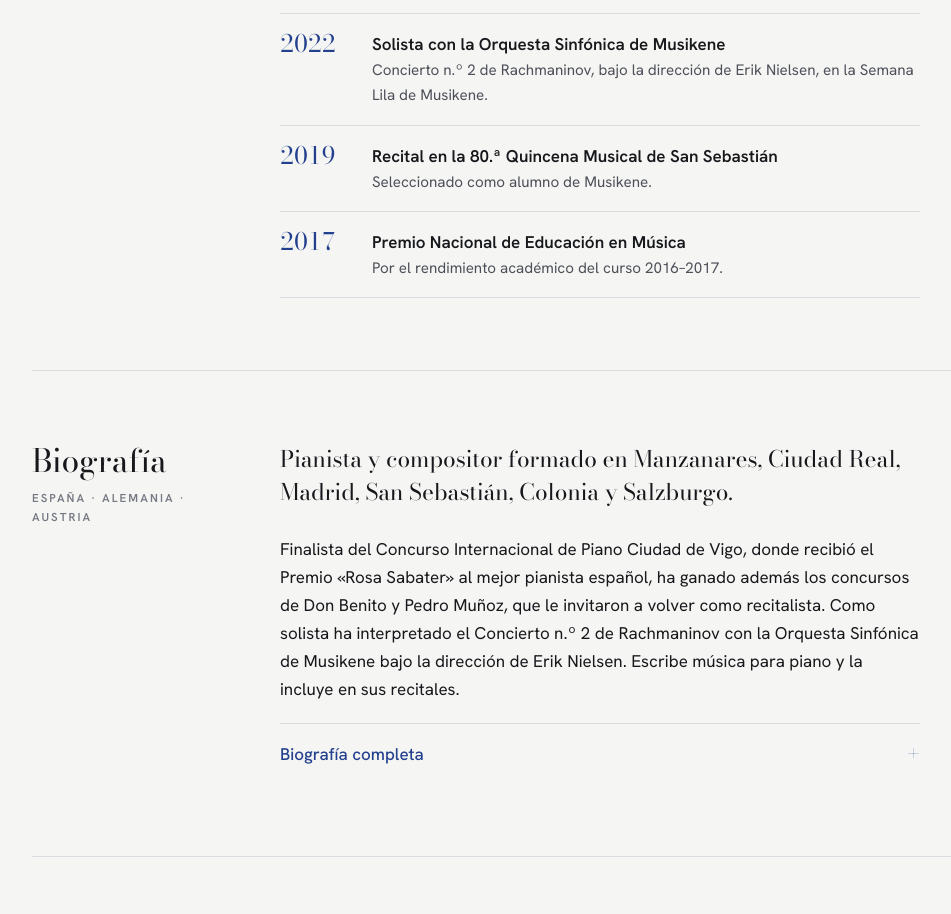
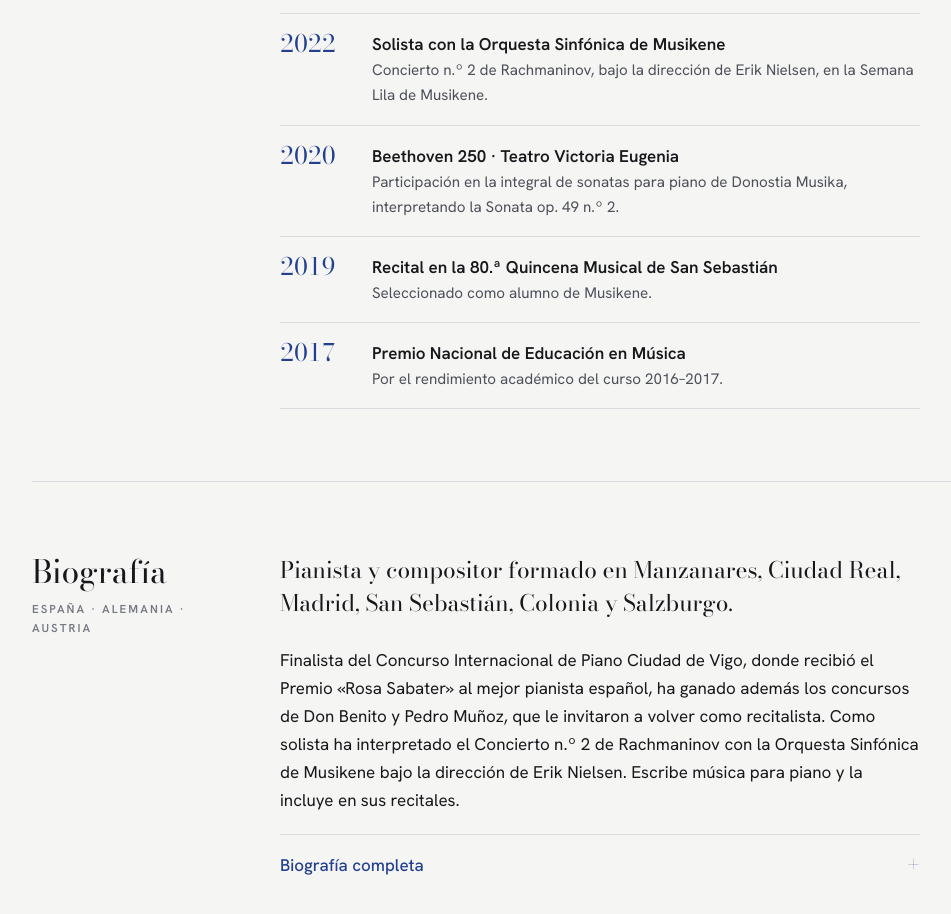
Before and after one commit to albertjafe/alberto-abengozar, a plain HTML site: page index.html in a window 1280 px wide. Shown: the part 1324-2238 px from the top of the page, without its empty margins (32-983 px from the left). Drawn offline with nearby package versions, Linux system fonts and the light colour scheme.

Commit message:
Add Beethoven 250 Victoria Eugenia performance

```diff
--- a/index.html
+++ b/index.html
@@ -249,6 +249,7 @@ footer { background: var(--stage); color: var(--stage-muted); font-size: 0.85rem
       <li><time datetime="2024">2024</time><div data-i18n="hl2024"><b>Primer Premio del Concurso Nacional de Piano «Ciudad de Don Benito»</b><span>Y Primer Premio y Mención de Honor en el I Concurso de Música de Pedro Muñoz.</span></div></li>
       <li><time datetime="2023">2023</time><div data-i18n="hl2023"><b>Premio al mejor intérprete castellanomanchego</b><span>XLII Concurso Nacional de Jóvenes Pianistas «Ciudad de Albacete».</span></div></li>
       <li><time datetime="2022">2022</time><div data-i18n="hl2022"><b>Solista con la Orquesta Sinfónica de Musikene</b><span>Concierto n.º 2 de Rachmaninov, bajo la dirección de Erik Nielsen, en la Semana Lila de Musikene.</span></div></li>
+      <li><time datetime="2020">2020</time><div data-i18n="hl2020"><b>Beethoven 250 · Teatro Victoria Eugenia</b><span>Participación en la integral de sonatas para piano de Donostia Musika, interpretando la Sonata op. 49 n.º 2.</span></div></li>
       <li><time datetime="2019">2019</time><div data-i18n="hl2019"><b>Recital en la 80.ª Quincena Musical de San Sebastián</b><span>Seleccionado como alumno de Musikene.</span></div></li>
       <li><time datetime="2017">2017</time><div data-i18n="hl2017"><b>Premio Nacional de Educación en Música</b><span>Por el rendimiento académico del curso 2016–2017.</span></div></li>
     </ol>
@@ -264,7 +265,7 @@ footer { background: var(--stage); color: var(--stage-muted); font-size: 0.85rem
         <div id="bio-text">
           <p data-i18n="bio1">Alberto Abengózar Calonge (Manzanares, Ciudad Real, 1999) continúa sus estudios en la Universidad Mozarteum de Salzburgo con Claudio Martínez-Mehner, con quien completó previamente el Máster en Piano en la Hochschule für Musik und Tanz de Colonia, donde trabajó también con Nina Tichman. Ha recibido además clases magistrales de Robert Levin y Alexander Melnikov.</p>
           <p data-i18n="bio2">En 2025 fue uno de los cinco finalistas del IX Concurso Internacional de Piano Ciudad de Vigo, donde obtuvo el Premio «Rosa Sabater» al mejor pianista español, y en 2026 volvió a alcanzar la fase final de su X edición. En 2024 ganó el Primer Premio del Concurso Nacional de Piano «Ciudad de Don Benito» y el Primer Premio y la Mención de Honor del I Concurso de Música de Pedro Muñoz, y en la siguiente edición de ambos ofreció un recital como ganador; en Don Benito, el recital de apertura del concurso. En 2023 recibió el premio al mejor intérprete castellanomanchego en el XLII Concurso Nacional de Jóvenes Pianistas «Ciudad de Albacete». Ha sido premiado también en los concursos de Sigüenza, Leganés y Sevilla.</p>
-          <p data-i18n="bio3">Inició sus estudios en la Escuela Municipal de Música «Guillermo Calero» de Manzanares y los continuó con Alfredo Bravo en el Conservatorio Profesional «Marcos Redondo» de Ciudad Real, donde obtuvo el Premio Extraordinario de Enseñanzas Artísticas Profesionales de Castilla-La Mancha y el Premio Nacional de Educación al rendimiento académico en Música. Más tarde estudió con Iván Cítera en la Universidad Alfonso X el Sabio de Madrid y realizó los estudios superiores en Musikene (San Sebastián) con Marta Zabaleta. Allí fue seleccionado en 2019 para ofrecer un recital en la 80.ª edición de la Quincena Musical de San Sebastián y ganó el concurso de solistas del centro, con el que interpretó en 2022 el Concierto n.º 2 de Rachmaninov junto a la Orquesta Sinfónica de Musikene, dirigida por Erik Nielsen. Posteriormente amplió su formación en Madrid con Luis Fernando Pérez.</p>
+          <p data-i18n="bio3">Inició sus estudios en la Escuela Municipal de Música «Guillermo Calero» de Manzanares y los continuó con Alfredo Bravo en el Conservatorio Profesional «Marcos Redondo» de Ciudad Real, donde obtuvo el Premio Extraordinario de Enseñanzas Artísticas Profesionales de Castilla-La Mancha y el Premio Nacional de Educación al rendimiento académico en Música. Más tarde estudió con Iván Cítera en la Universidad Alfonso X el Sabio de Madrid y realizó los estudios superiores en Musikene (San Sebastián) con Marta Zabaleta. Allí fue seleccionado en 2019 para ofrecer un recital en la 80.ª edición de la Quincena Musical de San Sebastián. En 2020 participó en el ciclo conmemorativo del 250.º aniversario del nacimiento de Beethoven de Donostia Musika, interpretando la Sonata op. 49 n.º 2 en el Teatro Victoria Eugenia de San Sebastián. Ganó además el concurso de solistas del centro, con el que interpretó en 2022 el Concierto n.º 2 de Rachmaninov junto a la Orquesta Sinfónica de Musikene, dirigida por Erik Nielsen. Posteriormente amplió su formación en Madrid con Luis Fernando Pérez.</p>
           <p data-i18n="bio4">Ha actuado como solista y en formaciones de cámara en España, Alemania, Francia y Hungría. Como compositor, escribe principalmente para piano solo y ha interpretado obra propia en sus recitales en España y Alemania. Trabaja además en la transcripción al piano de música española.</p>
         </div>
         <div class="bio-tools">
@@ -399,6 +400,7 @@ footer { background: var(--stage); color: var(--stage-muted); font-size: 0.85rem
       hl2024: '<b>First Prize, “Ciudad de Don Benito” National Piano Competition</b><span>Also First Prize and an Honourable Mention at the 1st Pedro Muñoz Music Competition.</span>',
       hl2023: '<b>Prize for the best performer from Castilla-La Mancha</b><span>42nd “Ciudad de Albacete” National Competition for Young Pianists.</span>',
       hl2022: '<b>Soloist with the Musikene Symphony Orchestra</b><span>Rachmaninoff’s Piano Concerto No. 2, conducted by Erik Nielsen, during Musikene’s Semana Lila.</span>',
+      hl2020: '<b>Beethoven 250 · Victoria Eugenia Theatre</b><span>Participation in Donostia Musika’s complete Beethoven piano-sonata cycle, performing Sonata Op. 49 No. 2.</span>',
       hl2019: '<b>Recital at the 80th Quincena Musical de San Sebastián</b><span>Selected as a student of Musikene.</span>',
       hl2017: '<b>National Education Award in Music</b><span>For academic achievement in the 2016–2017 school year.</span>',
       bioTitle: 'Biography', bioLabel: 'Spain · Germany · Austria',
@@ -407,7 +409,7 @@ footer { background: var(--stage); color: var(--stage-muted); font-size: 0.85rem
       bioMore: 'Full biography',
       bio1: 'Alberto Abengózar Calonge (Manzanares, Ciudad Real, 1999) is continuing his studies at the Mozarteum University Salzburg with Claudio Martínez-Mehner, with whom he previously completed his Master’s degree in Piano at the Hochschule für Musik und Tanz Köln, where he also worked with Nina Tichman. He has taken masterclasses with Robert Levin and Alexander Melnikov.',
       bio2: 'In 2025 he was one of the five finalists of the 9th Ciudad de Vigo International Piano Competition, where he received the “Rosa Sabater” Prize for the best Spanish pianist, and in 2026 he again reached the final stage of its 10th edition. In 2024 he won First Prize at the “Ciudad de Don Benito” National Piano Competition, as well as First Prize and an Honourable Mention at the 1st Pedro Muñoz Music Competition, and the following year he returned to both competitions to give a winner’s recital; in Don Benito, the competition’s opening recital. In 2023 he received the prize for the best performer from Castilla-La Mancha at the 42nd “Ciudad de Albacete” National Competition for Young Pianists. He has also won prizes at competitions in Sigüenza, Leganés and Seville.',
-      bio3: 'He began his studies at the “Guillermo Calero” Municipal Music School in Manzanares and continued them with Alfredo Bravo at the “Marcos Redondo” Conservatory in Ciudad Real, where he received the Extraordinary Prize for Professional Arts Education of Castilla-La Mancha and the National Education Award for academic achievement in music. He later studied with Iván Cítera at Alfonso X el Sabio University in Madrid and completed his higher studies at Musikene (San Sebastián) with Marta Zabaleta. There he was selected in 2019 to give a recital at the 80th Quincena Musical de San Sebastián, and he won the school’s soloist competition, which led to his 2022 performance of Rachmaninoff’s Piano Concerto No. 2 with the Musikene Symphony Orchestra under Erik Nielsen. He went on to study in Madrid with Luis Fernando Pérez.',
+      bio3: 'He began his studies at the “Guillermo Calero” Municipal Music School in Manzanares and continued them with Alfredo Bravo at the “Marcos Redondo” Conservatory in Ciudad Real, where he received the Extraordinary Prize for Professional Arts Education of Castilla-La Mancha and the National Education Award for academic achievement in music. He later studied with Iván Cítera at Alfonso X el Sabio University in Madrid and completed his higher studies at Musikene (San Sebastián) with Marta Zabaleta. There he was selected in 2019 to give a recital at the 80th Quincena Musical de San Sebastián. In 2020 he took part in Donostia Musika’s cycle marking the 250th anniversary of Beethoven’s birth, performing Sonata Op. 49 No. 2 at the Victoria Eugenia Theatre in San Sebastián. He also won the school’s soloist competition, which led to his 2022 performance of Rachmaninoff’s Piano Concerto No. 2 with the Musikene Symphony Orchestra under Erik Nielsen. He went on to study in Madrid with Luis Fernando Pérez.',
       bio4: 'He has performed as a soloist and chamber musician in Spain, Germany, France and Hungary. As a composer he writes mainly for solo piano and has performed his own works in recitals in Spain and Germany. He is also working on piano transcriptions of Spanish music.',
       copyBio: 'Copy biography', copyBioNote: 'For concert programmes and press releases.',
       videosTitle: 'Videos', videosLabel: 'Live',
@@ -432,6 +434,7 @@ footer { background: var(--stage); color: var(--stage-muted); font-size: 0.85rem
       hl2024: '<b>Erster Preis beim Nationalen Klavierwettbewerb „Ciudad de Don Benito“</b><span>Außerdem Erster Preis und Ehrenvolle Erwähnung beim I. Musikwettbewerb von Pedro Muñoz.</span>',
       hl2023: '<b>Preis für den besten Interpreten aus Kastilien-La Mancha</b><span>XLII. Nationaler Wettbewerb für junge Pianisten „Ciudad de Albacete“.</span>',
       hl2022: '<b>Solist mit dem Sinfonieorchester der Musikene</b><span>Rachmaninows 2. Klavierkonzert unter der Leitung von Erik Nielsen, in der „Semana Lila“ der Musikene.</span>',
+      hl2020: '<b>Beethoven 250 · Teatro Victoria Eugenia</b><span>Mitwirkung an Donostia Musikas Gesamtzyklus der Beethoven-Klaviersonaten mit der Sonate op. 49 Nr. 2.</span>',
       hl2019: '<b>Rezital bei der 80. Quincena Musical de San Sebastián</b><span>Ausgewählt als Student der Musikene.</span>',
       hl2017: '<b>Nationaler Bildungspreis im Fach Musik</b><span>Für herausragende Leistungen im Schuljahr 2016–2017.</span>',
       bioTitle: 'Biografie', bioLabel: 'Spanien · Deutschland · Österreich',
@@ -440,7 +443,7 @@ footer { background: var(--stage); color: var(--stage-muted); font-size: 0.85rem
       bioMore: 'Vollständige Biografie',
       bio1: 'Alberto Abengózar Calonge (Manzanares, Ciudad Real, 1999) setzt sein Studium an der Universität Mozarteum Salzburg bei Claudio Martínez-Mehner fort, bei dem er zuvor seinen Master in Klavier an der Hochschule für Musik und Tanz Köln abgeschlossen hat; dort arbeitete er auch mit Nina Tichman. Meisterkurse besuchte er bei Robert Levin und Alexander Melnikov.',
       bio2: '2025 war er einer der fünf Finalisten des IX. Internationalen Klavierwettbewerbs Ciudad de Vigo, wo er den „Rosa Sabater“-Preis für den besten spanischen Pianisten erhielt; 2026 erreichte er erneut die Finalphase der X. Ausgabe. 2024 gewann er den Ersten Preis beim Nationalen Klavierwettbewerb „Ciudad de Don Benito“ sowie den Ersten Preis und eine Ehrenvolle Erwähnung beim I. Musikwettbewerb von Pedro Muñoz. Im folgenden Jahr kehrte er zu beiden Wettbewerben für ein Preisträgerkonzert zurück, in Don Benito mit dem Eröffnungsrezital. 2023 erhielt er beim XLII. Nationalen Wettbewerb für junge Pianisten „Ciudad de Albacete“ den Preis für den besten Interpreten aus Kastilien-La Mancha. Weitere Preise gewann er bei Wettbewerben in Sigüenza, Leganés und Sevilla.',
-      bio3: 'Seine Ausbildung begann er an der Städtischen Musikschule „Guillermo Calero“ in Manzanares und setzte sie bei Alfredo Bravo am Konservatorium „Marcos Redondo“ in Ciudad Real fort, wo er den Sonderpreis für künstlerische Berufsausbildung von Kastilien-La Mancha und den Nationalen Bildungspreis für herausragende Leistungen im Fach Musik erhielt. Anschließend studierte er bei Iván Cítera an der Universität Alfonso X el Sabio in Madrid und absolvierte sein Hochschulstudium an der Musikene (San Sebastián) bei Marta Zabaleta. Dort wurde er 2019 für ein Rezital bei der 80. Quincena Musical de San Sebastián ausgewählt und gewann den hochschulinternen Solistenwettbewerb, der ihn 2022 zu Rachmaninows 2. Klavierkonzert mit dem Sinfonieorchester der Musikene unter Erik Nielsen führte. Später vertiefte er seine Ausbildung in Madrid bei Luis Fernando Pérez.',
+      bio3: 'Seine Ausbildung begann er an der Städtischen Musikschule „Guillermo Calero“ in Manzanares und setzte sie bei Alfredo Bravo am Konservatorium „Marcos Redondo“ in Ciudad Real fort, wo er den Sonderpreis für künstlerische Berufsausbildung von Kastilien-La Mancha und den Nationalen Bildungspreis für herausragende Leistungen im Fach Musik erhielt. Anschließend studierte er bei Iván Cítera an der Universität Alfonso X el Sabio in Madrid und absolvierte sein Hochschulstudium an der Musikene (San Sebastián) bei Marta Zabaleta. Dort wurde er 2019 für ein Rezital bei der 80. Quincena Musical de San Sebastián ausgewählt. 2020 wirkte er an Donostia Musikas Zyklus zum 250. Geburtstag Beethovens mit und spielte die Sonate op. 49 Nr. 2 im Teatro Victoria Eugenia in San Sebastián. Außerdem gewann er den hochschulinternen Solistenwettbewerb, der ihn 2022 zu Rachmaninows 2. Klavierkonzert mit dem Sinfonieorchester der Musikene unter Erik Nielsen führte. Später vertiefte er seine Ausbildung in Madrid bei Luis Fernando Pérez.',
       bio4: 'Als Solist und Kammermusiker trat er in Spanien, Deutschland, Frankreich und Ungarn auf. Als Komponist schreibt er vor allem für Klavier solo und hat eigene Werke in seinen Konzerten in Spanien und Deutschland aufgeführt. Außerdem arbeitet er an Klaviertranskriptionen spanischer Musik.',
       copyBio: 'Biografie kopieren', copyBioNote: 'Für Programmhefte und Pressemitteilungen.',
       videosTitle: 'Videos', videosLabel: 'Live',
```
